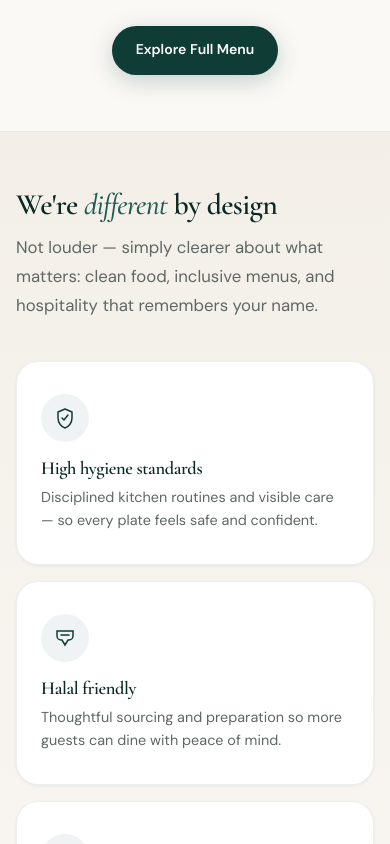
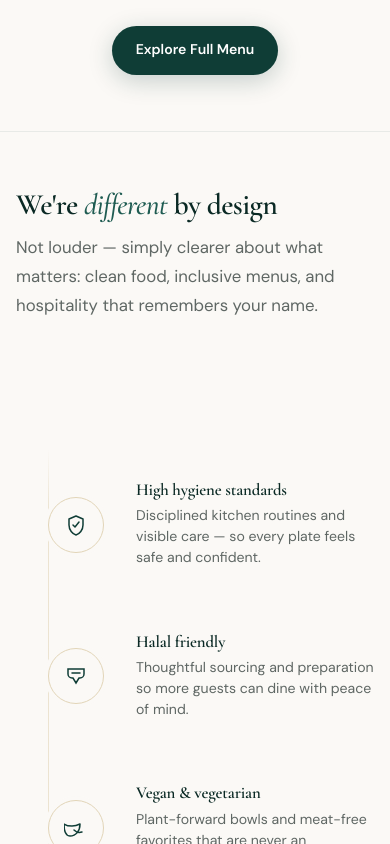
Before and after one commit to haizamnaz1/cafe-seem-app, a React (Vite) app: page / in a window 390 px wide. Shown: the part 4680-5524 px from the top of the page. Built offline with nearby package versions, Linux system fonts and the light colour scheme.

Commit message:
Differentiators section has been reworked and now its looking better -  from card view to guidede line view, makes such a different

```diff
--- a/src/components/Differentiators.css
+++ b/src/components/Differentiators.css
@@ -1,52 +1,68 @@
 .differentiators {
   padding: var(--space-xl) 0;
-  background: linear-gradient(180deg, var(--bg-muted) 0%, var(--bg-page) 100%);
+  background: var(--bg-page);
   border-top: 1px solid var(--line);
   border-bottom: 1px solid var(--line);
+  overflow: hidden;
 }
 
 .differentiators__head {
   max-width: 38rem;
-  margin-bottom: var(--space-lg);
+  margin-bottom: 6rem;
 }
 
-.differentiators__grid {
-  list-style: none;
-  margin: 0;
-  padding: 0;
-  display: grid;
-  grid-template-columns: repeat(4, 1fr);
-  gap: var(--space-sm);
+.differentiators__path {
+  position: relative;
+  display: flex;
+  justify-content: space-between;
+  align-items: center;
+  padding: 4rem 0;
+  max-width: 1000px;
+  margin: 0 auto;
 }
 
-.diff-card {
-  background: var(--bg-elevated);
-  border: 1px solid var(--line);
-  border-radius: var(--radius-lg);
-  padding: 2rem 1.5rem;
-  box-shadow: var(--shadow-sm);
-  transition: transform var(--transition), box-shadow var(--transition), border-color var(--transition);
+/* The horizontal line */
+.differentiators__path::before {
+  content: '';
+  position: absolute;
+  top: 50%;
+  left: 0;
+  right: 0;
+  height: 1px;
+  background: linear-gradient(to right, transparent, var(--gold-soft) 15%, var(--gold-soft) 85%, transparent);
+  transform: translateY(-50%);
+  opacity: 0.6;
+}
+
+.diff-item {
+  position: relative;
   display: flex;
   flex-direction: column;
-  height: 100%;
+  align-items: center;
+  width: 22%;
+  z-index: 1;
 }
 
-.diff-card:hover {
-  transform: translateY(-8px);
-  box-shadow: var(--shadow-md);
-  border-color: var(--gold-soft);
-}
-
-.diff-card__icon {
-  width: 48px;
-  height: 48px;
+.diff-item__point {
+  width: 56px;
+  height: 56px;
   border-radius: var(--radius-full);
-  background: rgba(15, 61, 54, 0.06);
+  background: var(--bg-page);
+  border: 1px solid var(--gold-soft);
   color: var(--forest);
   display: flex;
   align-items: center;
   justify-content: center;
-  margin-bottom: 1rem;
+  margin: 1.5rem 0;
+  transition: transform 0.5s var(--ease-out), border-color 0.5s var(--ease-out), box-shadow 0.5s var(--ease-out);
+  position: relative;
+  box-shadow: 0 0 0 4px var(--bg-page);
+}
+
+.diff-item:hover .diff-item__point {
+  transform: scale(1.15);
+  border-color: var(--gold);
+  box-shadow: 0 0 0 8px var(--bg-page), 0 8px 32px rgba(184, 146, 74, 0.15);
 }
 
 .diff__icon-svg {
@@ -54,26 +70,77 @@
   height: 24px;
 }
 
-.diff-card__title {
-  font-size: 1.15rem;
-  color: var(--forest-deep);
-  margin-bottom: 0.45rem;
+.diff-item__content {
+  position: absolute;
+  width: 200px;
+  text-align: center;
+  display: flex;
+  flex-direction: column;
+  gap: 0.35rem;
 }
 
-.diff-card__text {
-  font-size: 0.9rem;
-  color: var(--muted);
-  line-height: 1.6;
+/* Alternating positions */
+.diff-item:nth-child(odd) .diff-item__content {
+  bottom: calc(100% + 0.5rem);
 }
 
-@media (max-width: 960px) {
-  .differentiators__grid {
-    grid-template-columns: repeat(2, 1fr);
+.diff-item:nth-child(even) .diff-item__content {
+  top: calc(100% + 0.5rem);
+}
+
+.diff-item__title {
+  font-size: 1.05rem;
+  font-weight: 600;
+  color: var(--forest-deep);
+  letter-spacing: -0.01em;
+}
+
+.diff-item__text {
+  font-size: 0.88rem;
+  color: var(--muted);
+  line-height: 1.5;
+}
+
+/* Responsive: Vertical Timeline */
+@media (max-width: 1024px) {
+  .differentiators__path {
+    flex-direction: column;
+    align-items: flex-start;
+    padding-left: 2rem;
+    gap: 4rem;
+  }
+
+  .differentiators__path::before {
+    width: 1px;
+    height: calc(100% - 4rem);
+    top: 2rem;
+    left: 2rem;
+    right: auto;
+    transform: none;
+    background: linear-gradient(to bottom, transparent, var(--gold-soft) 10%, var(--gold-soft) 90%, transparent);
+  }
+
+  .diff-item {
+    flex-direction: row;
+    width: 100%;
+    align-items: center;
+    gap: 2rem;
+  }
+
+  .diff-item__point {
+    margin: 0;
+    flex-shrink: 0;
+  }
+
+  .diff-item__content {
+    position: static;
+    text-align: left;
+    width: auto;
+  }
+
+  .diff-item:nth-child(odd) .diff-item__content,
+  .diff-item:nth-child(even) .diff-item__content {
+    bottom: auto;
+    top: auto;
   }
 }
-
-@media (max-width: 520px) {
-  .differentiators__grid {
-    grid-template-columns: 1fr;
-  }
-}
--- a/src/components/Differentiators.jsx
+++ b/src/components/Differentiators.jsx
@@ -75,20 +75,22 @@ const Differentiators = () => {
           </p>
         </header>
 
-        <ul className="differentiators__grid">
+        <div className="differentiators__path">
           {items.map((item) => {
             const Icon = item.Icon;
             return (
-              <li key={item.title} className="diff-card reveal">
-                <div className="diff-card__icon" aria-hidden="true">
+              <div key={item.title} className="diff-item reveal">
+                <div className="diff-item__point" aria-hidden="true">
                   <Icon />
                 </div>
-                <h3 className="diff-card__title">{item.title}</h3>
-                <p className="diff-card__text">{item.text}</p>
-              </li>
+                <div className="diff-item__content">
+                  <h3 className="diff-item__title">{item.title}</h3>
+                  <p className="diff-item__text">{item.text}</p>
+                </div>
+              </div>
             );
           })}
-        </ul>
+        </div>
       </div>
     </section>
   );
```
